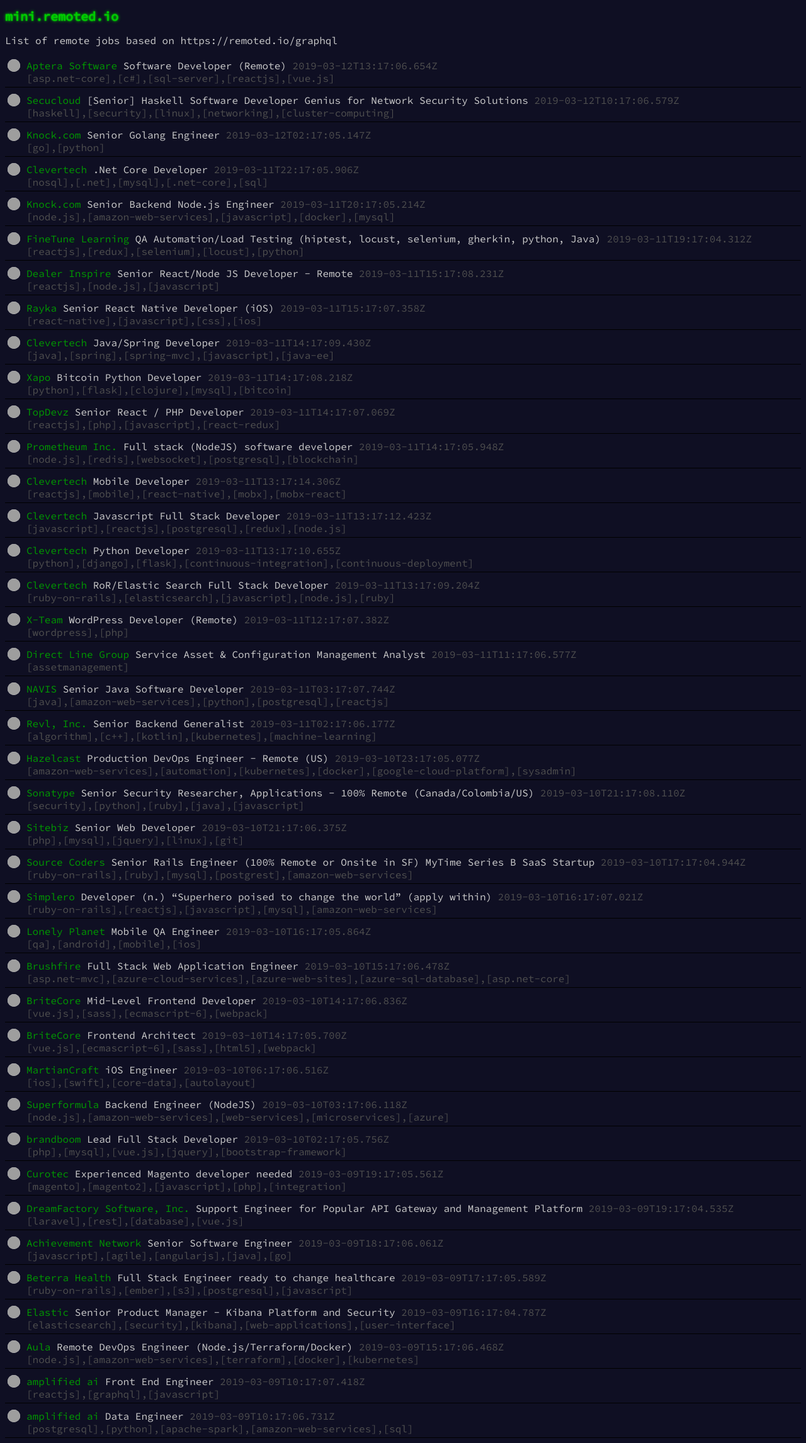
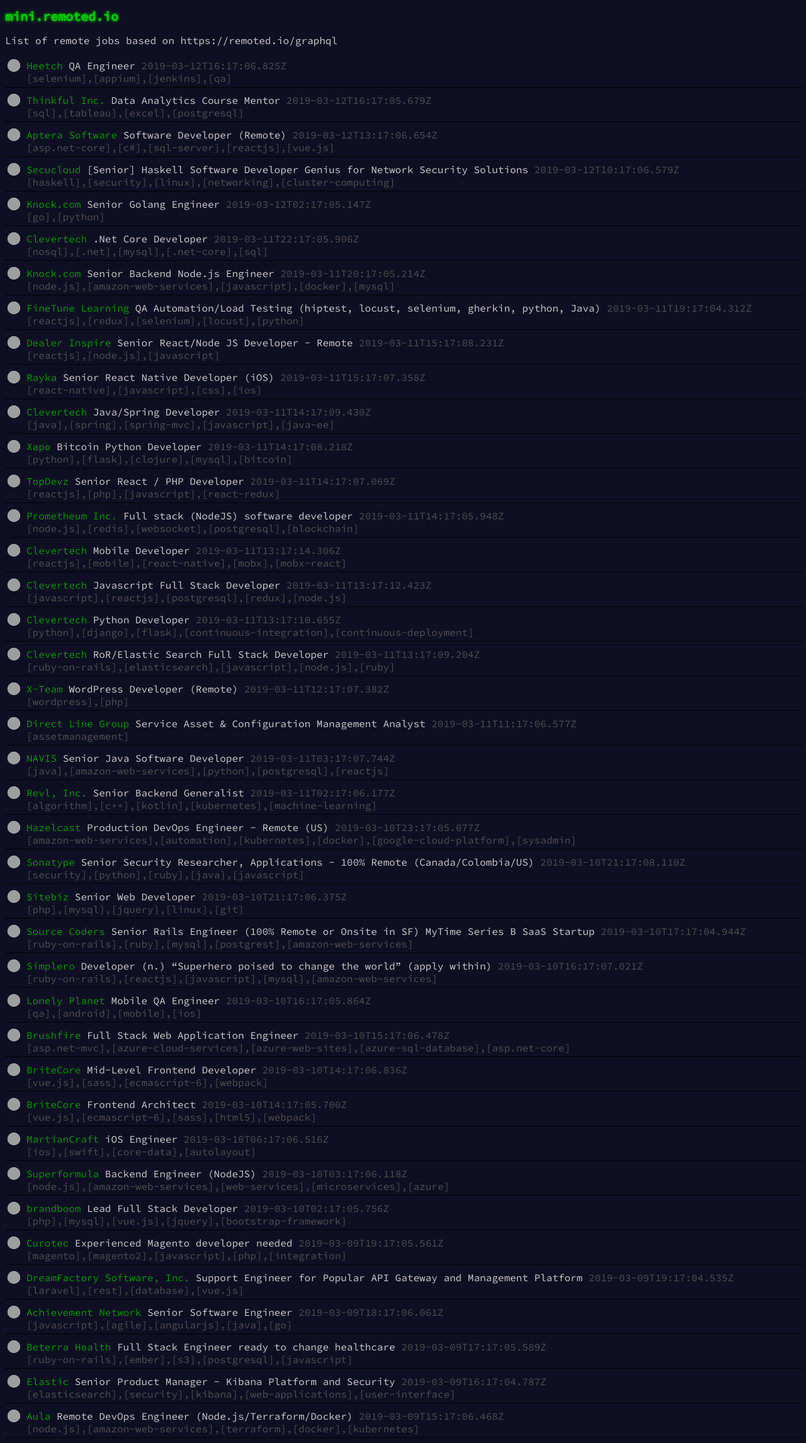
Before and after one commit to andrerpena/mini.remoted.io, a website: page docs/index.html in a window 1280 px wide. Shown: the whole page at 63% size. Drawn offline with Linux system fonts and the light colour scheme; grey boxes are pictures that could not be loaded.

Commit message:
Update remote jobs

```diff
--- a/docs/index.html
+++ b/docs/index.html
@@ -13,7 +13,33 @@
     </h1>
     <p class="subtitle">List of remote jobs based on <a href="https://remoted.io/graphql">https://remoted.io/graphql</a>
     </p>
-    <a class="job" href="https://stackoverflow.com/jobs/246026/software-developer-remote-aptera-software" target="_blank">
+    <a class="job" href="https://stackoverflow.com/jobs/246070/qa-engineer-heetch" target="_blank">
+        <div class="image-column">
+            <img src="https://remoted.sfo2.digitaloceanspaces.com/prod/remoted/companies/4uatl-heetch.png"/>
+        </div>
+        <div class="content-column">
+            <span class="company">Heetch</span>
+            <span>QA Engineer</span>
+            <span class="time">2019-03-12T16:17:06.825Z</span>
+            <span class="tags">
+            <span class="tag">[selenium]</span>,<span class="tag">[appium]</span>,<span class="tag">[jenkins]</span>,<span class="tag">[qa]</span>
+            </span>
+        </div>
+    </a>
+<a class="job" href="https://stackoverflow.com/jobs/246076/data-analytics-course-mentor-thinkful-inc" target="_blank">
+        <div class="image-column">
+            <img src="https://remoted.sfo2.digitaloceanspaces.com/prod/remoted/companies/uofhc-thinkful-inc.png"/>
+        </div>
+        <div class="content-column">
+            <span class="company">Thinkful Inc.</span>
+            <span>Data Analytics Course Mentor</span>
+            <span class="time">2019-03-12T16:17:05.679Z</span>
+            <span class="tags">
+            <span class="tag">[sql]</span>,<span class="tag">[tableau]</span>,<span class="tag">[excel]</span>,<span class="tag">[postgresql]</span>
+            </span>
+        </div>
+    </a>
+<a class="job" href="https://stackoverflow.com/jobs/246026/software-developer-remote-aptera-software" target="_blank">
         <div class="image-column">
             <img src="https://remoted.sfo2.digitaloceanspaces.com/prod/remoted/companies/5trl7-aptera-software.png"/>
         </div>
@@ -507,31 +533,5 @@
             </span>
         </div>
     </a>
-<a class="job" href="https://stackoverflow.com/jobs/245463/front-end-engineer-amplified-ai" target="_blank">
-        <div class="image-column">
-            <img src="https://remoted.sfo2.digitaloceanspaces.com/prod/remoted/companies/gbmph-amplified-ai.png"/>
-        </div>
-        <div class="content-column">
-            <span class="company">amplified ai</span>
-            <span>Front End Engineer</span>
-            <span class="time">2019-03-09T10:17:07.418Z</span>
-            <span class="tags">
-            <span class="tag">[reactjs]</span>,<span class="tag">[graphql]</span>,<span class="tag">[javascript]</span>
-            </span>
-        </div>
-    </a>
-<a class="job" href="https://stackoverflow.com/jobs/245471/data-engineer-amplified-ai" target="_blank">
-        <div class="image-column">
-            <img src="https://remoted.sfo2.digitaloceanspaces.com/prod/remoted/companies/gbmph-amplified-ai.png"/>
-        </div>
-        <div class="content-column">
-            <span class="company">amplified ai</span>
-            <span>Data Engineer</span>
-            <span class="time">2019-03-09T10:17:06.731Z</span>
-            <span class="tags">
-            <span class="tag">[postgresql]</span>,<span class="tag">[python]</span>,<span class="tag">[apache-spark]</span>,<span class="tag">[amazon-web-services]</span>,<span class="tag">[sql]</span>
-            </span>
-        </div>
-    </a>
 </body>
 </html>
```
